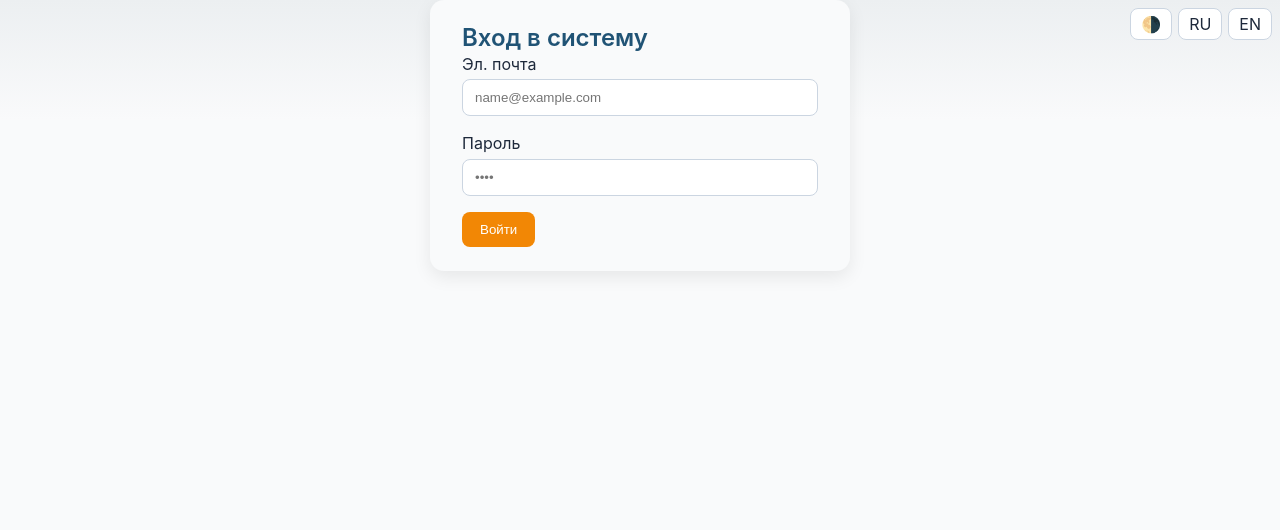
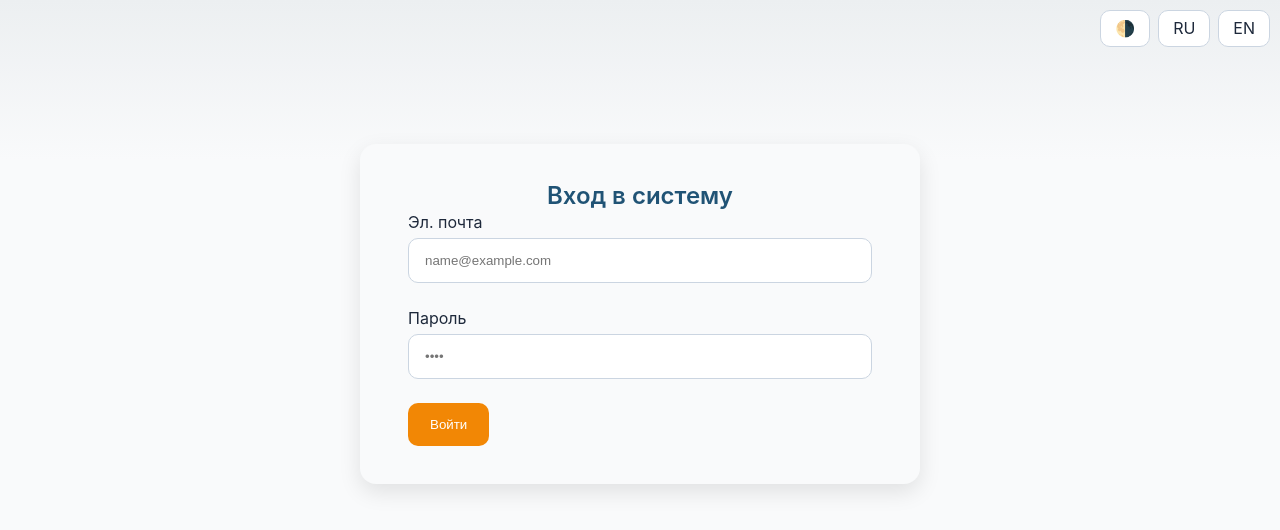
Before and after one commit to SuperCoon666/DiplomaFlow, a website built with Vite: page src/index.html in a window 1280 px wide. Built offline with nearby package versions, Linux system fonts and the light colour scheme; no server answers.

Commit message:
ЛК студента: стили

```diff
--- a/src/components/login-form.js
+++ b/src/components/login-form.js
@@ -3,78 +3,48 @@ import { t, onLangChange } from '@/i18n';
 import { navigate } from '@/router';
 import { setUser } from '@/store';
 
-/**
- * Форма входа с HTML5-валидацией:
- * браузер сам покажет всплывающее сообщение, если email неверен
- * или пароль короче 4 символов.
- */
 class LoginForm extends HTMLElement {
-  connectedCallback() {
+  connectedCallback(){
     this.render();
-    this.offLang = onLangChange(() => this.render());
-    this.addEventListener('submit', this.onSubmit);
+    this.off = onLangChange(()=>this.render());
+    this.addEventListener('submit',this.onSubmit);
+  }
+  disconnectedCallback(){
+    this.off?.();
+    this.removeEventListener('submit',this.onSubmit);
   }
 
-  disconnectedCallback() {
-    this.offLang?.();
-    this.removeEventListener('submit', this.onSubmit);
+  async render(){
+    this.innerHTML=`
+      <div class="card login-card">
+        <form id="form" novalidate>
+          <h2 style="text-align:center">${await t('login.title') ?? 'Вход в систему'}</h2>
+
+          <div class="login-field">
+            <label for="email">${await t('login.email') ?? 'Эл. почта'}</label>
+            <input id="email" name="email" type="email" required placeholder="name@example.com">
+          </div>
+
+          <div class="login-field">
+            <label for="pass">${await t('login.password') ?? 'Пароль'}</label>
+            <input id="pass" name="password" type="password" required minlength="4" placeholder="••••">
+          </div>
+
+          <button class="btn-accent" type="submit">${await t('login.button') ?? 'Войти'}</button>
+        </form>
+      </div>`;
   }
 
-  async render() {
-    this.innerHTML = `
-      <div class="card container" style="max-width:420px;margin-top:var(--space-l)">
-        <form id="form" novalidate>
-          <h2>${await t('login.title') ?? 'Вход в систему'}</h2>
+  onSubmit = async (e)=>{
+    e.preventDefault();
+    const form=e.target;
+    if(!form.checkValidity()){form.reportValidity();return;}
+    const data=Object.fromEntries(new FormData(form));
 
-          <label class="login-field">
-            ${await t('login.email') ?? 'Эл. почта'}
-            <input
-              name="email"
-              type="email"
-              required
-              placeholder="name@example.com"
-            />
-          </label>
-
-          <label class="login-field">
-            ${await t('login.password') ?? 'Пароль'}
-            <input
-              name="password"
-              type="password"
-              required
-              minlength="4"
-              placeholder="••••"
-            />
-          </label>
-
-          <button class="btn-accent" type="submit">
-            ${await t('login.button') ?? 'Войти'}
-          </button>
-        </form>
-      </div>
-    `;
-  }
-
-  onSubmit = async (e) => {
-    e.preventDefault();
-    const form = e.target;
-
-    /* встроенная проверка */
-    if (!form.checkValidity()) {
-      form.reportValidity();
-      return;
-    }
-
-    const data = Object.fromEntries(new FormData(form));
-
-    try {
-      const res = await request('/auth/login', { method: 'POST', body: data });
-      setUser(res.user);
-      navigate('/');
-    } catch (err) {
-      alert('Ошибка: ' + err.message);
-    }
+    try{
+      const res=await request('/auth/login',{method:'POST',body:data});
+      setUser(res.user);navigate('/');
+    }catch(err){alert('Ошибка: '+err.message);}
   };
 }
-
-customElements.define('login-form', LoginForm);
+customElements.define('login-form',LoginForm);
--- a/src/pages/dashboard-student.js
+++ b/src/pages/dashboard-student.js
@@ -1,12 +1,12 @@
-export default function showStudent() {
-  document.querySelector('#app').innerHTML = `
+export default function showStudent(){
+  document.querySelector('#app').innerHTML=`
     <main class="container">
       <section class="dashboard-grid">
 
         <!-- Трекер -->
         <a class="card card-link" data-link href="/tracker">
           <h3>Трекер</h3>
-          <p style="text-align:center;margin-bottom:var(--gap-s)">Проектная пр.</p>
+          <p style="text-align:center;margin-bottom:var(--gap-s)">Проектная&nbsp;пр.</p>
           <div class="progress"><div style="width:45%"></div></div>
         </a>
 
@@ -21,16 +21,20 @@ export default function showStudent() {
         </div>
 
         <!-- Уведомления -->
-        <a class="card card-link" data-link href="/notifications" style="text-align:center">
+        <div class="card">
           <h3>Уведомления</h3>
-          <button class="btn-accent" style="width:auto;padding-inline:24px">Приближа...</button>
-        </a>
+          <div class="notifications-list">
+            <button class="btn-accent" style="width:auto">Приближается сдача</button>
+            <button class="btn-accent" style="width:auto">Новый комментарий&nbsp;от&nbsp;руководителя</button>
+            <button class="btn-accent" style="width:auto">Открыта&nbsp;оценка за&nbsp;практику</button>
+          </div>
+        </div>
 
         <!-- Чат -->
         <a class="card card-link" data-link href="/chat" style="text-align:center">
           <h3>Чат</h3>
-          <p style="font-size:1.1rem;display:flex;justify-content:center;align-items:center;gap:6px">
-            <span style="font-size:1.4rem">👤</span> Научный&nbsp;Руководитель
+          <p style="display:flex;justify-content:center;align-items:center;gap:8px;font-size:1.1rem;margin-top:var(--gap-s)">
+            <span style="font-size:1.5rem">👤</span> Научный&nbsp;Руководитель
           </p>
         </a>
 
@@ -41,6 +45,5 @@ export default function showStudent() {
         </a>
 
       </section>
-    </main>
-  `;
+    </main>`;
 }
--- a/src/pages/login.js
+++ b/src/pages/login.js
@@ -2,6 +2,8 @@ import '@/components/login-form.js';
 
 export default function showLogin() {
   document.querySelector('#app').innerHTML = `
-    <login-form></login-form>
+    <div class="page-center">
+      <login-form></login-form>
+    </div>
   `;
 }
--- a/src/styles/global.css
+++ b/src/styles/global.css
@@ -1,25 +1,25 @@
 /* ---------- Палитра и переменные ---------- */
 :root {
-  --primary : #205375;   /* тёмно-синий */
-  --accent  : #f28705;   /* нежно-оранжевый */
-  --accent-hover: #d97706;
+  --primary : #205375;
+  --accent  : #f28705;
+  --accent-h: #d97706;
 
-  --bg-light : #f9fafb;  /* мягкий серый фон */
+  --bg-light : #f9fafb;
   --fg-light : #1e293b;
   --bg-dark  : #1e1e1e;
   --fg-dark  : #e1e1e1;
 
-  --gap-xs: 4px;
-  --gap-s : 8px;
-  --gap-m : 16px;
-  --gap-l : 32px;
+  --gap-xs:4px;
+  --gap-s :10px;
+  --gap-m :24px;
+  --gap-l :48px;
 
-  --radius : 14px;
-  --shadow : 0 6px 18px rgba(0,0,0,.08);
+  --radius :16px;
+  --shadow :0 8px 22px rgba(0,0,0,.10);
 }
 
-html[data-theme='light'] { --bg: var(--bg-light); --fg: var(--fg-light); }
-html[data-theme='dark' ] { --bg: var(--bg-dark ); --fg: var(--fg-dark ); }
+html[data-theme='light']{--bg:var(--bg-light);--fg:var(--fg-light)}
+html[data-theme='dark' ]{--bg:var(--bg-dark );--fg:var(--fg-dark )}
 
 *{box-sizing:border-box;margin:0;padding:0}
 
@@ -27,23 +27,17 @@ body{
   font-family:"Inter",system-ui,sans-serif;
   background:var(--bg);
   color:var(--fg);
-  line-height:1.4;
-  /* лёгкий градиент сверху */
-  background-image:linear-gradient(180deg,#eceff1 0%,var(--bg) 120px);
+  line-height:1.45;
   min-height:100vh;
+  /* мягкий верхний градиент */
+  background-image:linear-gradient(180deg,#eceff1 0%,var(--bg) 160px);
+  overflow-x:hidden;       /* горизонтальный скролл исключаем */
 }
 
-/* ---------- Контейнер и типографика ---------- */
-.container{
-  max-width:1100px;
-  margin-inline:auto;
-  padding-inline:var(--gap-m);
-}
-h1,h2,h3{
-  color:var(--primary);
-  font-weight:600;
-  line-height:1.2;
-}
+/* ---------- Базовые контейнеры ---------- */
+.container{max-width:1200px;margin-inline:auto;padding-inline:var(--gap-m)}
+h1,h2,h3{color:var(--primary);font-weight:600;line-height:1.2}
+a{text-decoration:none;color:inherit;font-weight:500}
 
 /* ---------- Карточка ---------- */
 .card{
@@ -51,68 +45,70 @@ h1,h2,h3{
   border-radius:var(--radius);
   box-shadow:var(--shadow);
   padding:calc(var(--gap-l) - var(--gap-s)) var(--gap-l);
-  transition:transform .18s,box-shadow .18s;
+  transition:transform .15s,box-shadow .15s;
 }
-.card:hover{transform:translateY(-4px);box-shadow:0 8px 22px rgba(0,0,0,.1)}
+.card:hover{transform:translateY(-6px);box-shadow:0 12px 30px rgba(0,0,0,.12)}
 .card h3{text-align:center;margin-bottom:var(--gap-s)}
-.card a{text-decoration:none;color:inherit}
 
-/* ---------- Кнопка акцента ---------- */
+/* ---------- Акцентная кнопка / плашка ---------- */
 .btn-accent{
   display:block;
   background:var(--accent);
   color:#fff;
-  padding:10px 18px;
+  padding:14px 22px;
   border:none;
-  border-radius:8px;
+  border-radius:10px;
   text-align:center;
   font:600 1rem/1 inherit;
   cursor:pointer;
   transition:background .15s;
 }
-.btn-accent:hover{background:var(--accent-hover)}
+.btn-accent:hover{background:var(--accent-h)}
 
 /* ---------- Прогресс-бар ---------- */
-.progress{width:100%;height:20px;background:#d9d9d9;border-radius:10px;overflow:hidden}
+.progress{width:100%;height:26px;border-radius:13px;background:#d9d9d9;overflow:hidden}
 .progress>div{height:100%;background:var(--accent)}
+
+/* ---------- Вертикальный стек ---------- */
+.vstack{display:flex;flex-direction:column;gap:var(--gap-s)}
+
+/* ---------- Панель темы/языка ---------- */
+.control-panel{
+  position:fixed;top:var(--gap-s);right:var(--gap-s);display:flex;gap:8px;z-index:999;
+}
+.control-panel button{
+  border:1px solid #cbd5e1;background:#fff;color:var(--fg);
+  padding:6px 14px;border-radius:10px;font:inherit;cursor:pointer;
+}
 
 /* ---------- Сетка Dashboard ---------- */
 .dashboard-grid{
   display:grid;
-  grid-template-columns:repeat(auto-fit,minmax(280px,1fr));
   gap:var(--gap-l);
-  margin-top:var(--gap-l);
+  margin-top:var(--gap-l);  /* ↑ отступ сверху */
+  margin-bottom:0;          /* ↓ убрали лишний отступ - скролл пропал */
+}
+@media(min-width:1024px){.dashboard-grid{grid-template-columns:repeat(3,1fr)}}
+@media(min-width:640px)and(max-width:1023px){.dashboard-grid{grid-template-columns:repeat(2,1fr)}}
+
+/* ---------- Список уведомлений ---------- */
+.notifications-list{
+  display:flex;
+  flex-direction:column;
+  gap:var(--gap-s);
+  max-height:180px;
+  overflow-y:auto;          /* внутренний скролл */
+  padding-right:4px;        /* место под узкую полосу прокрутки */
 }
 
-/* ---------- Поля формы входа ---------- */
-.login-field{
-  display:flex;
-  flex-direction:column;
-  gap:var(--gap-xs);
-  margin-bottom:var(--gap-m);
-}
-.login-field input{
-  padding:10px 12px;
-  border:1px solid #cbd5e1;
-  border-radius:8px;
-  width:100%;
-  background:#fff;
-}
+/* ---------- Форма входа ---------- */
+.login-card{max-width:560px;margin-inline:auto;margin-top:18vh}
+.login-field{display:flex;flex-direction:column;gap:var(--gap-xs);margin-bottom:var(--gap-m)}
+.login-field input{padding:14px 16px;border:1px solid #cbd5e1;border-radius:10px;width:100%;background:#fff}
 
-/* ---------- Панель темы/языка ---------- */
-.control-panel{
-  position:fixed;top:var(--gap-s);right:var(--gap-s);display:flex;gap:6px;z-index:999;
-}
-.control-panel button{
-  border:1px solid #cbd5e1;background:#fff;color:var(--fg);
-  padding:4px 10px;border-radius:8px;cursor:pointer;font:inherit;
-}
-
-/* ---------- Вертикальный стек ---------- */
-.vstack{display:flex;flex-direction:column;gap:var(--gap-s)}
-
-/* ---------- Мобильная правка ---------- */
-@media (max-width:480px){
+/* ---------- Мобильный финт ---------- */
+@media(max-width:480px){
   .card{padding:var(--gap-m)}
   h1,h2{font-size:1.25rem}
+  .login-card{margin-top:12vh}
 }
```
